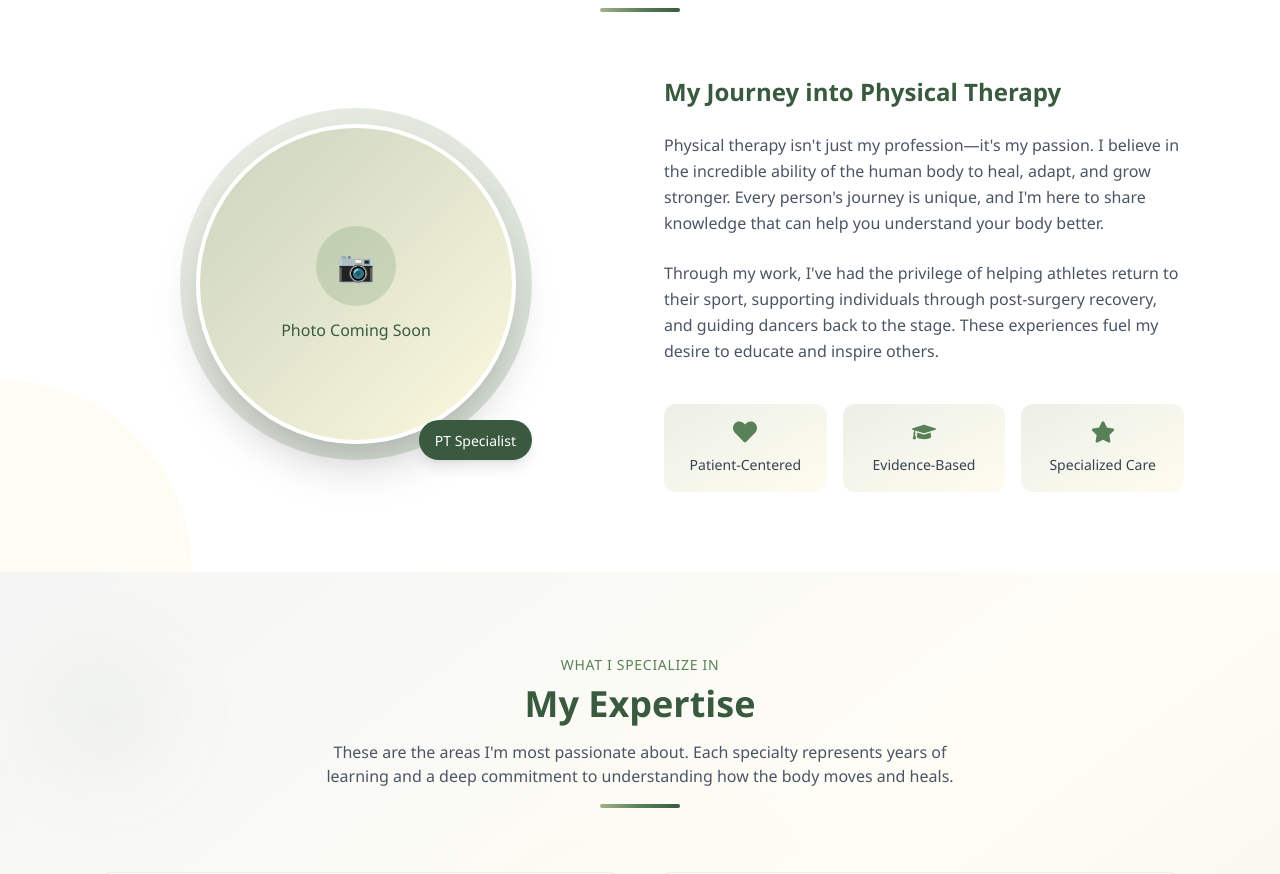
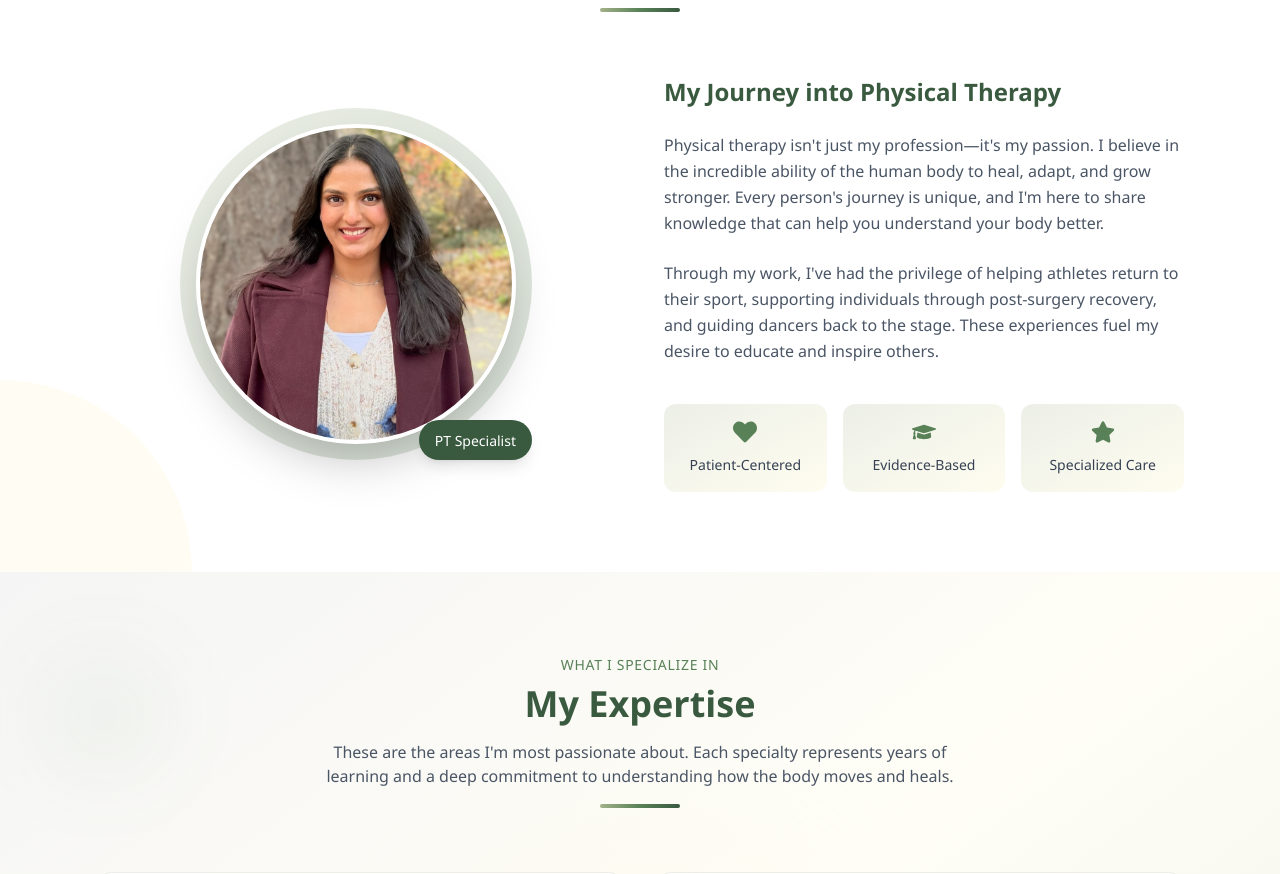
Before and after one commit to bhavan0/riddhikate, a React (Vite) app: page / in a window 1280 px wide. Shown: the part 960-1834 px from the top of the page. Built offline with nearby package versions, Linux system fonts and the light colour scheme.

Commit message:
Update About component to replace image placeholder with actual profile image of Riddhi Kate

```diff
--- a/src/components/About.jsx
+++ b/src/components/About.jsx
@@ -18,18 +18,17 @@ const About = () => {
         </div>
 
         <div className="grid md:grid-cols-2 gap-12 items-center">
-          {/* Image Placeholder */}
+          {/* Profile Image */}
           <div className="flex justify-center">
             <div className="relative">
               {/* Decorative ring */}
               <div className="absolute inset-0 w-72 h-72 sm:w-80 sm:h-80 bg-gradient-to-br from-olive-light to-olive rounded-full animate-pulse opacity-20 scale-110"></div>
-              <div className="relative w-72 h-72 sm:w-80 sm:h-80 bg-gradient-to-br from-olive-light/40 to-cream rounded-full flex items-center justify-center border-4 border-white shadow-2xl">
-                <div className="text-center">
-                  <div className="w-20 h-20 bg-olive/20 rounded-full mx-auto mb-3 flex items-center justify-center">
-                    <span className="text-3xl">📷</span>
-                  </div>
-                  <span className="text-olive-dark font-medium">Photo Coming Soon</span>
-                </div>
+              <div className="relative w-72 h-72 sm:w-80 sm:h-80 rounded-full border-4 border-white shadow-2xl overflow-hidden">
+                <img
+                  src="/Riddhi_Profile.jpeg"
+                  alt="Riddhi Kate"
+                  className="w-full h-full object-cover"
+                />
               </div>
               {/* Floating badge */}
               <div className="absolute -bottom-4 -right-4 bg-olive-dark text-white px-4 py-2 rounded-full shadow-lg">
```
Also changed, not shown: public/Riddhi_Profile.jpeg (added).
